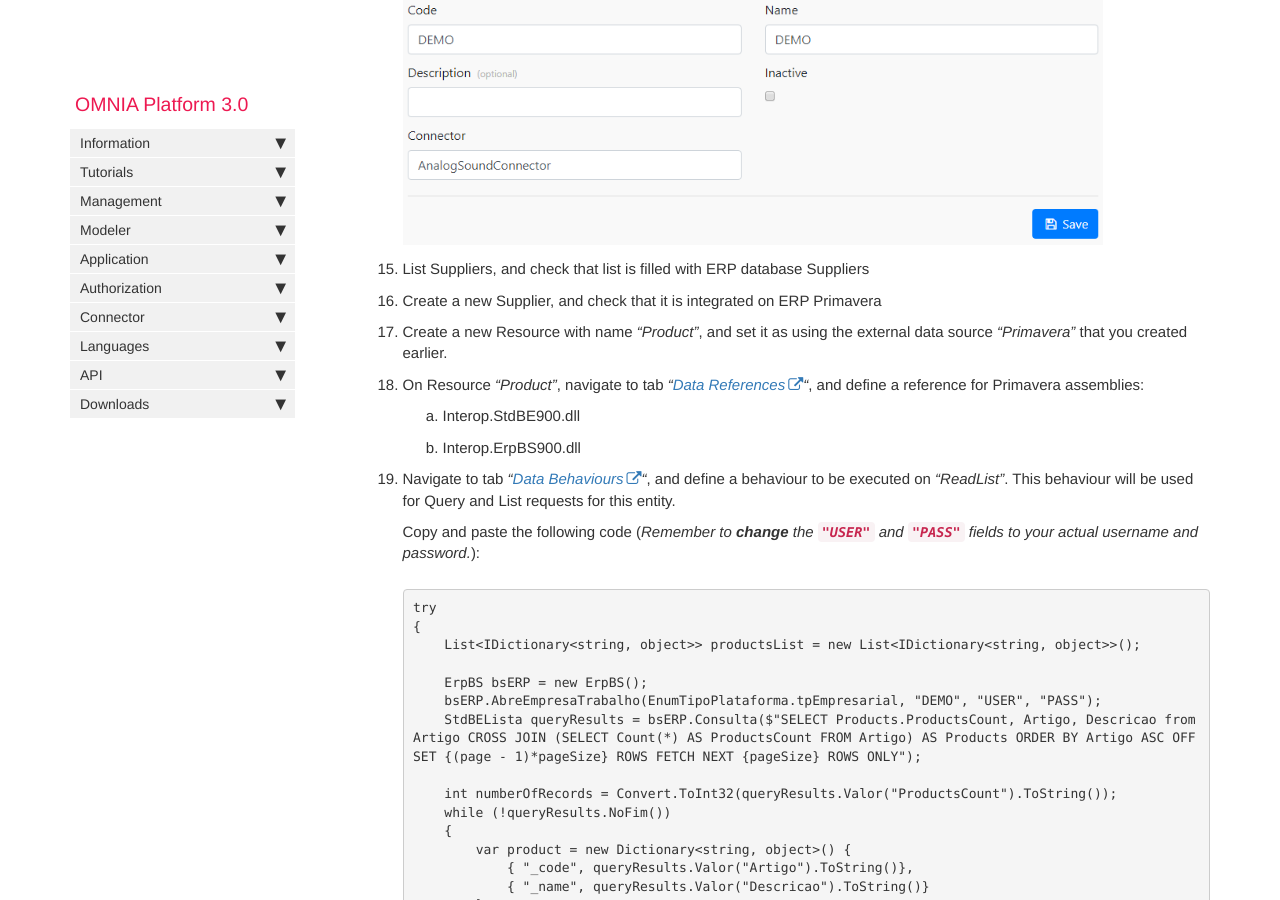
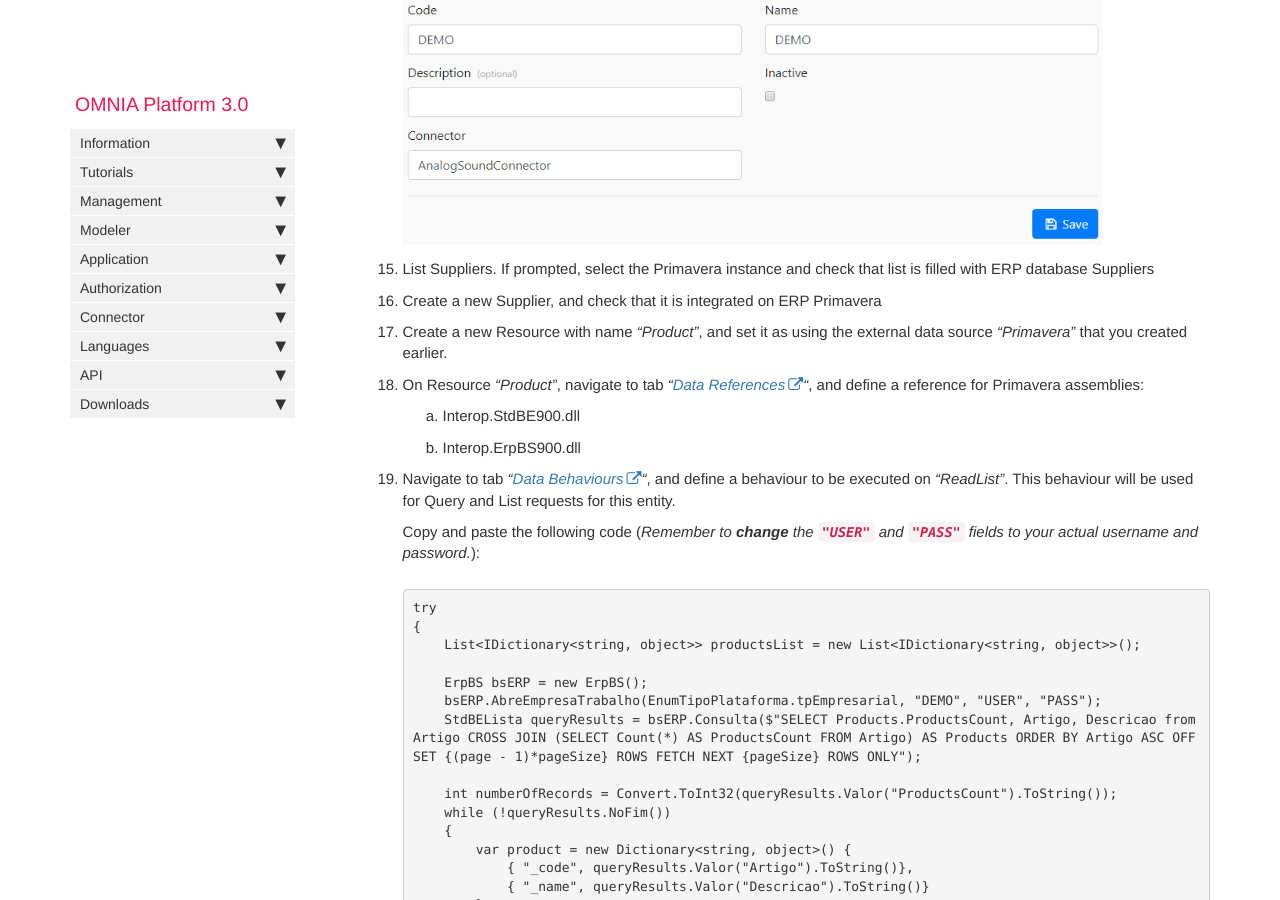
Before and after one commit to daniel8lopes/omnia3, a Jekyll site: the page built from docs/pages/omnia3/Tutorials/omnia3_multisystemconnectortutorial.md, in a window 1280 px wide and 900 px high, scrolled down 5514 px. Built offline with Jekyll 4.4.1, drawn with Linux system fonts in a browser that asks for light colours; nearby versions of some CDN libraries; comment, search, counter and statistics services are not loaded.

Commit message:
Update omnia3_multisystemconnectortutorial.md

```diff
--- a/docs/pages/omnia3/Tutorials/omnia3_multisystemconnectortutorial.md
+++ b/docs/pages/omnia3/Tutorials/omnia3_multisystemconnectortutorial.md
@@ -161,7 +161,7 @@ This tutorial also requires an access to [Primavera ERP](https://pt.primaverabss
 
     ![Modeler create Primavera_Demo](/images/tutorials/multisystemconnector/Create-Primavera-Demo.PNG)
 
-15. List Suppliers, and check that list is filled with ERP database Suppliers
+15. List Suppliers. If prompted, select the Primavera instance and check that list is filled with ERP database Suppliers
 
 16. Create a new Supplier, and check that it is integrated on ERP Primavera
 
```
